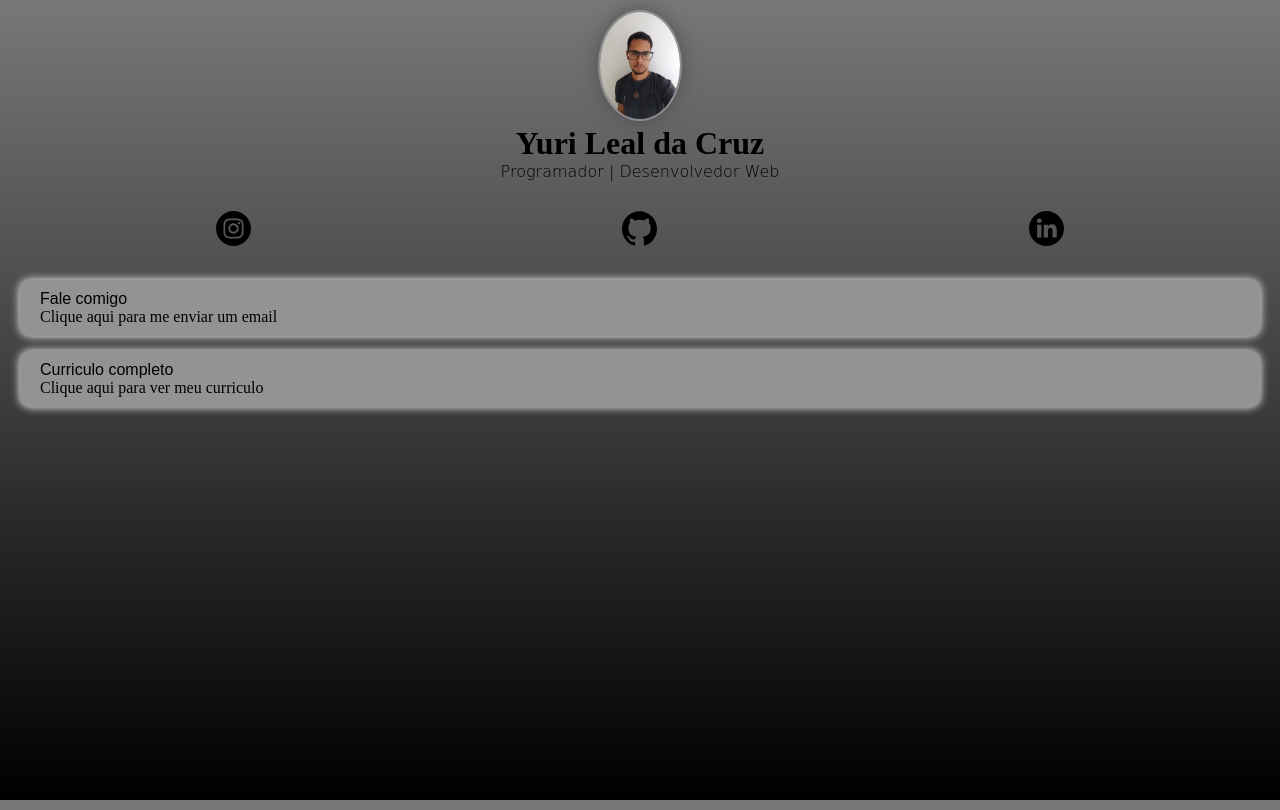
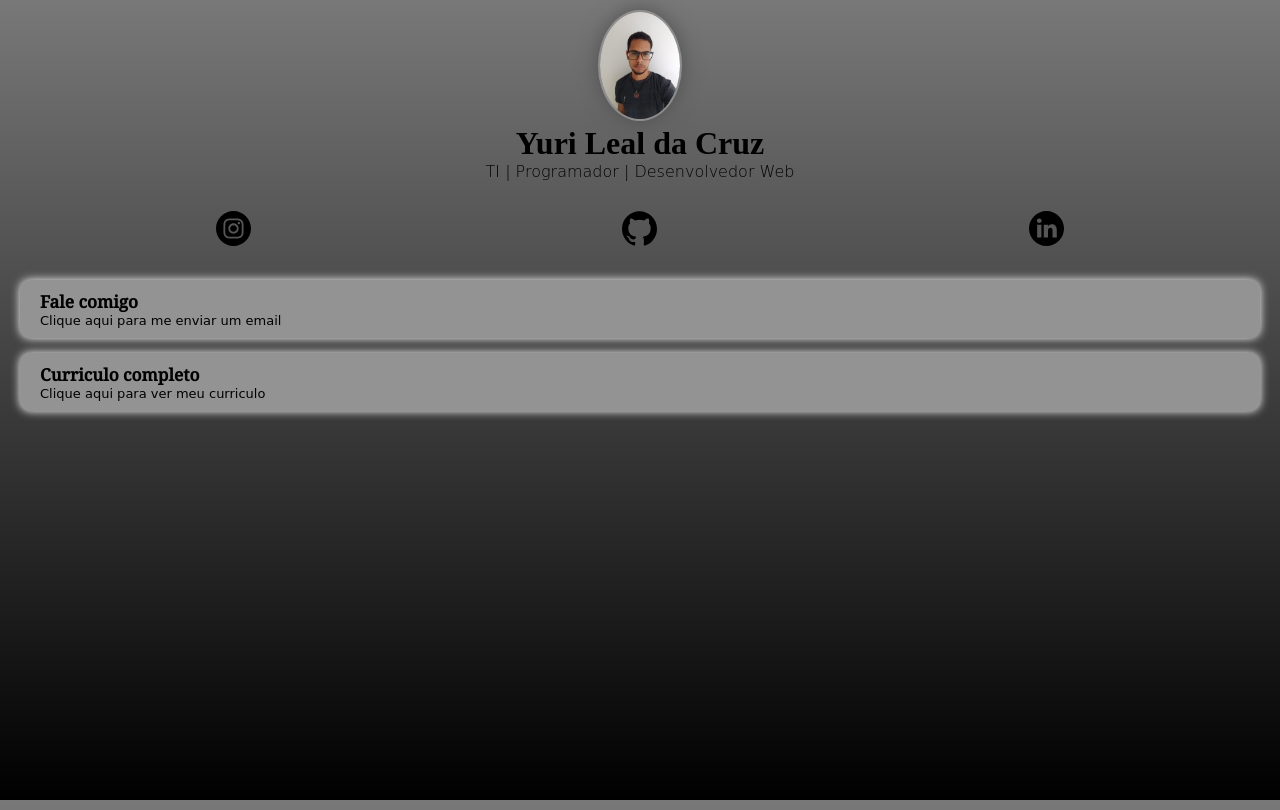
Before and after one commit to yurilealdacruz/yurilealdacruz.github.io, a plain HTML site: page index.html in a window 1280 px wide. Drawn offline with Linux system fonts and the light colour scheme.

Commit message:
Mudanças na Fonte

```diff
--- a/CSS/style.css
+++ b/CSS/style.css
@@ -55,11 +55,15 @@ body {
     display: block;
     padding: 10px 20px;
     box-shadow: none;
-
+}
+.links li a h2 {
+    font-family: 'Noto Serif', serif;
+    font-size: 17px;
 }
 .links li a span {
     display: block;
-    font-family: 'Times New Roman', Times, serif;
+    font-family: 'Edu SA Beginner', cursive;
+    font-size: 13px;
 }
 h2 {
     font-family: 'Splash', cursive;
--- a/index.html
+++ b/index.html
@@ -6,6 +6,11 @@
     <meta name="viewport" content="width=device-width, initial-scale=1.0">
     <title>Yuri Leal da Cruz - Linktree</title>
     <link rel="stylesheet" href="CSS/style.css">
+    <link rel="preconnect" href="https://fonts.googleapis.com">
+    <link rel="preconnect" href="https://fonts.gstatic.com" crossorigin>
+    <link rel="preconnect" href="https://fonts.gstatic.com" crossorigin>
+<link href="https://fonts.googleapis.com/css2?family=Noto+Serif:wght@500&display=swap" rel="stylesheet"
+    <link href="https://fonts.googleapis.com/css2?family=Edu+SA+Beginner:wght@400&display=swap" rel="stylesheet">
     <!-- Global site tag (gtag.js) - Google Analytics -->
     <script async src="https://www.googletagmanager.com/gtag/js?id=G-M5MF9SPRLC"></script>
     <script>
@@ -20,7 +25,7 @@
     <div class="inicio">
         <img src="img/foto.jpg" id="foto-pessoal">
         <h1>Yuri Leal da Cruz</h1>
-        <h2>Programador | Desenvolvedor Web</h2>
+        <h2>TI | Programador | Desenvolvedor Web</h2>
     </div>
 
     <ul class="social">
@@ -43,12 +48,12 @@
 
     <ul class="links">
         <li> <a href="mailto:yuritech77@gmail.com">
-            Fale comigo
+            <h2>Fale comigo</h2>
             <span>Clique aqui para me enviar um email</span>
         </a>
         </li>
         <li> <a href="Curriculo/index.html">
-            Curriculo completo
+            <h2>Curriculo completo</h2>
             <span>Clique aqui para ver meu curriculo</span>
             </a>
         </li>
```
